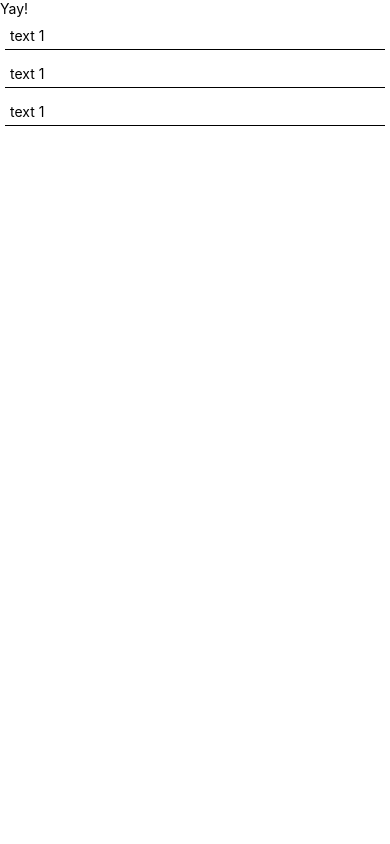
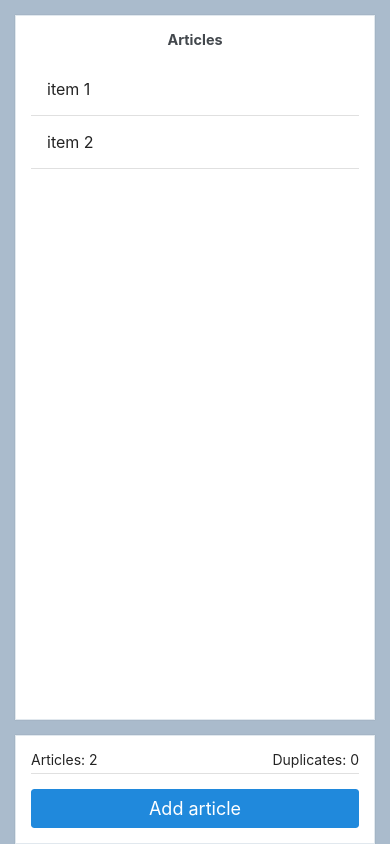
Before and after one commit to jbazant/react-redux-tutorial, a React Native app: screen / in a window 390 px wide. Built offline with nearby package versions, Linux system fonts and the light colour scheme.

Commit message:
tutorial starting point

```diff
--- a/App.js
+++ b/App.js
@@ -1,14 +1,20 @@
 import { StatusBar } from 'expo-status-bar';
 import React from 'react';
-import { Provider } from 'react-redux';
+import { Provider as StoreProvider } from 'react-redux';
 import { Base } from './src/components/Base';
 import { rootStore } from './src/stores/rootStore';
+import { SafeAreaProvider } from 'react-native-safe-area-context';
+import { ThemeProvider } from 'react-native-elements';
 
 export default function App() {
   return (
-    <Provider store={rootStore}>
-      <Base />
-      <StatusBar style="auto" />
-    </Provider>
+    <SafeAreaProvider>
+      <ThemeProvider>
+        <StoreProvider store={rootStore}>
+          <Base />
+          <StatusBar style="auto" />
+        </StoreProvider>
+      </ThemeProvider>
+    </SafeAreaProvider>
   );
 }
--- a/package.json
+++ b/package.json
@@ -12,6 +12,8 @@
     "expo-status-bar": "~1.0.4",
     "react": "16.13.1",
     "react-native": "https://github.com/expo/react-native/archive/sdk-42.0.0.tar.gz",
+    "react-native-elements": "^3.4.2",
+    "react-native-safe-area-context": "3.2.0",
     "react-redux": "^7.2.5",
     "redux": "^4.1.1"
   },
--- a/src/components/Article.js
+++ b/src/components/Article.js
@@ -1,16 +1,17 @@
 import * as React from 'react';
-import { StyleSheet, Text, View } from 'react-native';
+import { Button, ListItem } from 'react-native-elements';
 
 export const Article = ({ title }) => (
-  <View style={styles.container}>
-    <Text>{title}</Text>
-  </View>
+  <ListItem.Swipeable
+    bottomDivider
+    rightContent={
+      <Button
+        title="Delete"
+        icon={{ name: 'delete', color: 'white' }}
+        buttonStyle={{ minHeight: '100%', backgroundColor: 'red' }}
+      />
+    }
+  >
+    <ListItem.Title>{title}</ListItem.Title>
+  </ListItem.Swipeable>
 );
-
-const styles = StyleSheet.create({
-  container: {
-    padding: 5,
-    margin: 5,
-    borderBottomWidth: 1,
-  },
-});
--- a/src/components/Articles.js
+++ b/src/components/Articles.js
@@ -1,12 +1,13 @@
 import * as React from 'react';
-import { ScrollView } from "react-native";
-import { Article } from "./Article";
+import { FlatList } from 'react-native';
+import { Article } from './Article';
 
-// todo flat list!
 export const Articles = () => (
-  <ScrollView>
-    <Article title={"text 1"} />
-    <Article title={"text 1"} />
-    <Article title={"text 1"} />
-  </ScrollView>
+  <FlatList
+    data={[
+      { key: 'a', title: 'item 1' },
+      { key: 'b', title: 'item 2' },
+    ]}
+    renderItem={({item: {title}}) => <Article title={title} />}
+  />
 );
--- /dev/null
+++ b/src/components/ArticlesCard.js
@@ -0,0 +1,17 @@
+import { Card } from "react-native-elements";
+import { Articles } from "./Articles";
+import React from "react";
+import { StyleSheet } from "react-native";
+
+export const ArticlesCard = () => (
+  <Card containerStyle={styles.articles}>
+    <Card.Title>Articles</Card.Title>
+    <Articles />
+  </Card>
+)
+
+const styles = StyleSheet.create({
+  articles: {
+    flex: 1,
+  },
+});
--- a/src/components/Base.js
+++ b/src/components/Base.js
@@ -1,17 +1,26 @@
-import React from 'react';
-import { SafeAreaView, StyleSheet, Text } from 'react-native';
-import { Articles } from './Articles';
+import React, { useState } from 'react';
+import { StyleSheet} from 'react-native';
+import { SafeAreaView } from 'react-native-safe-area-context';
+import { NewArticleForm } from './NewArticleForm';
+import { SummaryCard } from "./SummaryCard";
+import { ArticlesCard } from "./ArticlesCard";
 
-export const Base = () => (
-  <SafeAreaView style={styles.container}>
-    <Text>Yay!</Text>
-    <Articles />
-  </SafeAreaView>
-);
+export const Base = () => {
+  const [isFormVisible, setFormVisible] = useState(false);
+
+  return (
+    <SafeAreaView style={styles.container}>
+      <ArticlesCard />
+      <SummaryCard setFormVisible={setFormVisible} />
+      <NewArticleForm isVisible={isFormVisible} setVisible={setFormVisible} />
+    </SafeAreaView>
+  );
+};
 
 const styles = StyleSheet.create({
   container: {
     flex: 1,
-    backgroundColor: '#fff',
+    backgroundColor: '#abc',
+    justifyContent: 'space-between',
   },
 });
--- /dev/null
+++ b/src/components/NewArticleForm.js
@@ -0,0 +1,35 @@
+import { StyleSheet, View } from 'react-native';
+import React from 'react';
+import { BottomSheet, Button, Card, Input } from 'react-native-elements';
+
+export const NewArticleForm = ({ isVisible, setVisible }) => {
+  return (
+      <BottomSheet
+        isVisible={isVisible}
+        containerStyle={{ backgroundColor: 'rgba(0.5, 0.25, 0, 0.2)' }}
+      >
+        <Card>
+          <Input label="Article" placeholder="Redux is coming!"/>
+          <View style={styles.buttons}>
+            <Button containerStyle={styles.button} title="Add" onPress={() => setVisible(false)} />
+            <Button
+              containerStyle={styles.button}
+              title="Cancel"
+              type="outline"
+              onPress={() => setVisible(false)}
+            />
+          </View>
+        </Card>
+      </BottomSheet>
+  );
+};
+
+const styles = StyleSheet.create({
+  buttons: {
+    flexDirection: 'row',
+  },
+  button: {
+    marginHorizontal: 5,
+    flex: 1,
+  },
+});
--- /dev/null
+++ b/src/components/SummaryCard.js
@@ -0,0 +1,22 @@
+import { Button, Card, Text } from 'react-native-elements';
+import { StyleSheet, View } from 'react-native';
+import React from 'react';
+
+export const SummaryCard = ({setFormVisible}) => (
+  <Card>
+    <View style={styles.stats}>
+      <Text>Articles: 2</Text>
+      <Text>Duplicates: 0</Text>
+    </View>
+    <Card.Divider />
+    <Button title="Add article" onPress={() => setFormVisible(true)} />
+  </Card>
+);
+
+const styles = StyleSheet.create({
+  stats: {
+    flexDirection: 'row',
+    justifyContent: 'space-between',
+    paddingBottom: 5,
+  },
+});
```
Also changed, not shown: 2 other files (tests, documents, lock files or other folders).
